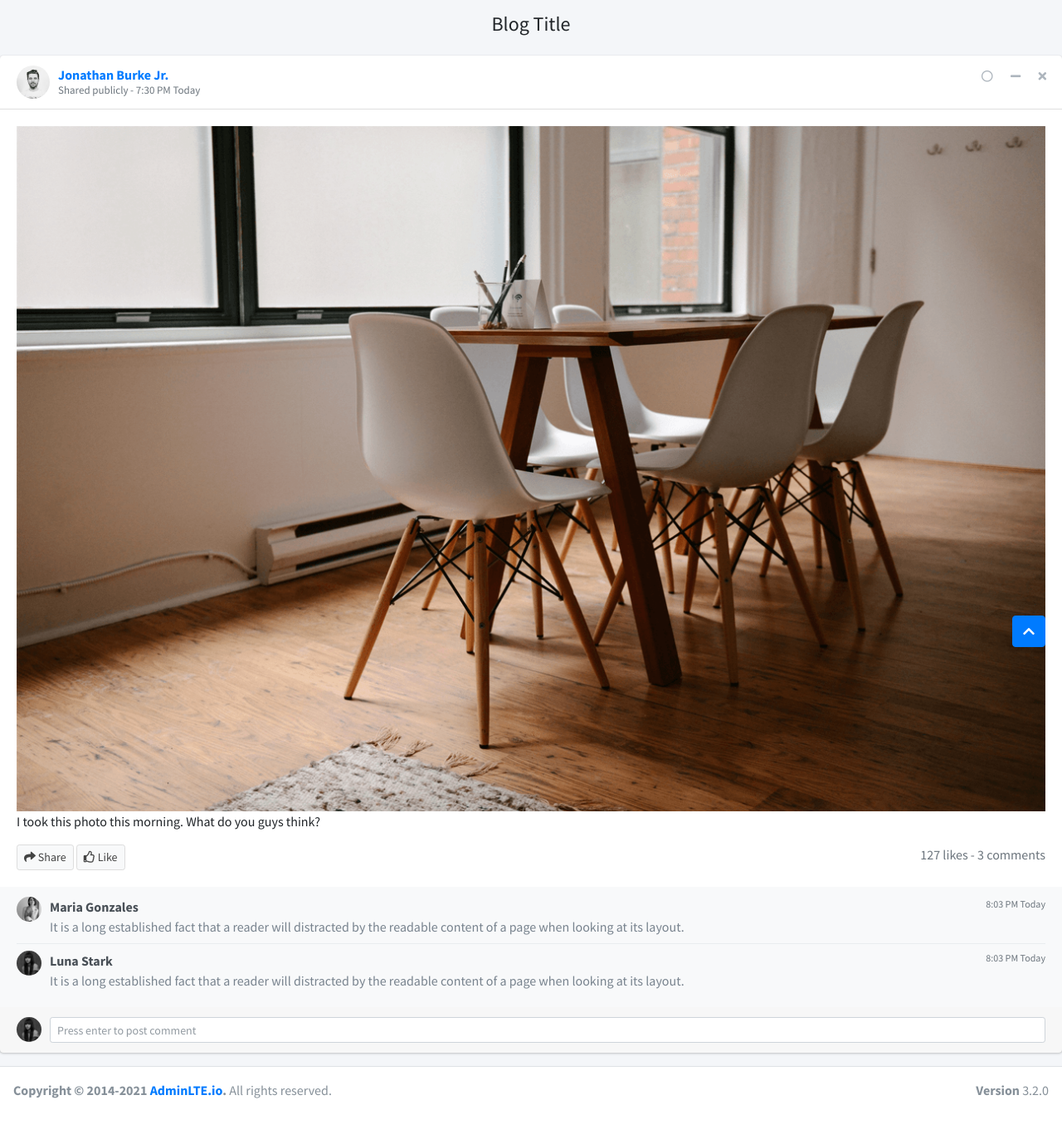
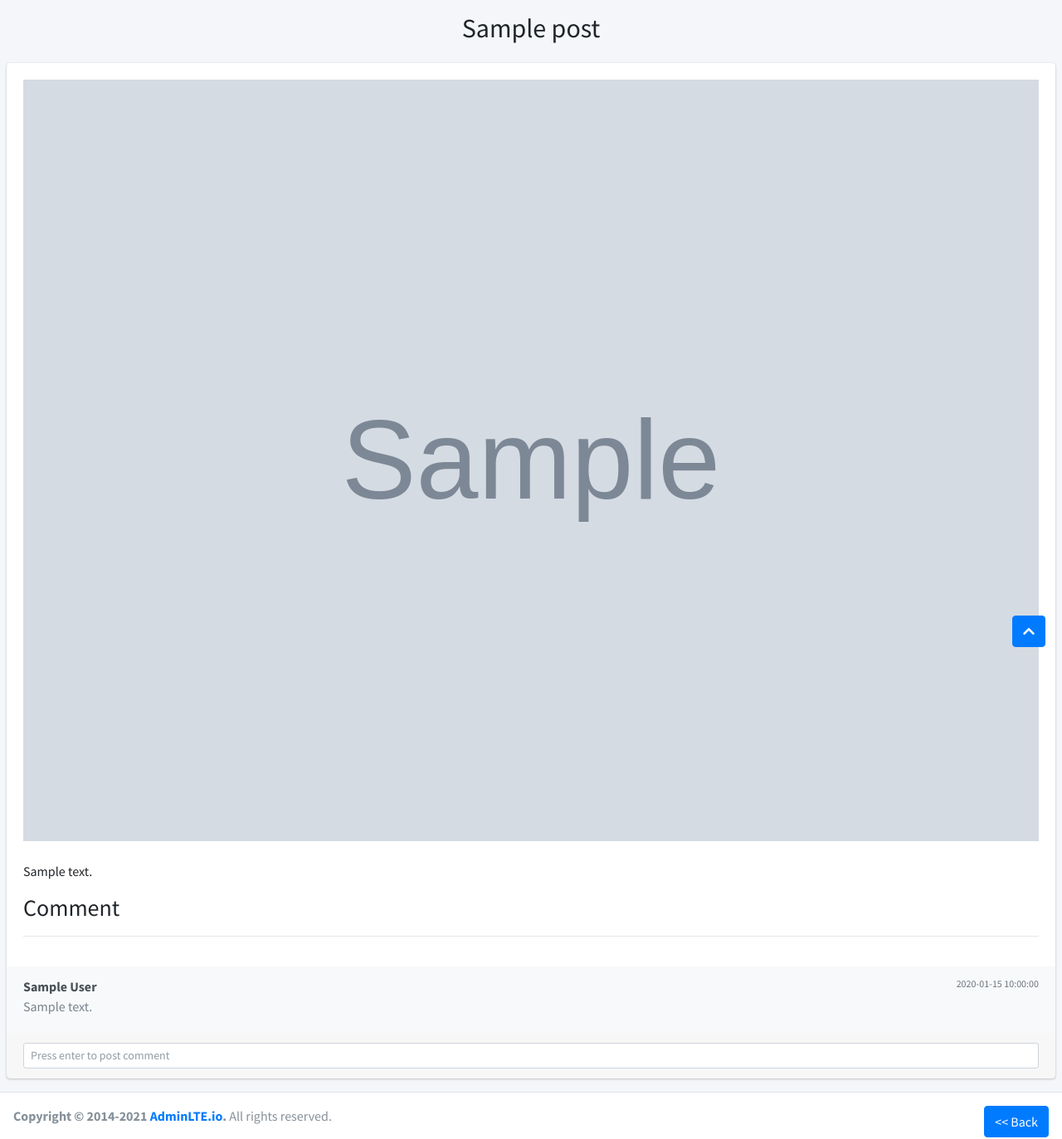
Before and after one commit to htetzawphyo/php_blog-pure-PHP, a PHP site: page /blogdetail.php?id=1 in a window 1280 px wide. Shown: the whole page at 83% size. Before the commit the page ends 1324 px from the top, so only its background shows below. Run offline with PHP 8.4, Linux system fonts and the light colour scheme; the visitor is signed in with stand-in values (Sample User, id 1); tables that the repository leaves empty or names only in its code hold one stand-in row (values such as "Sample post"); grey boxes marked "Sample" are stand-in pictures; some libraries are stand-ins or nearby versions.

Commit message:
2nd commit

```diff
--- a/blogdetail.php
+++ b/blogdetail.php
@@ -1,3 +1,48 @@
+<?php
+   session_start();
+   require "config/config.php";
+
+   if(empty($_SESSION['id']) and empty($_SESSION['logged_in'])){
+     header('location: login.php');
+   }
+
+   $statement = $pdo->prepare("SELECT * FROM posts WHERE id=".$_GET['id']);
+   $statement->execute();
+   $result = $statement->fetch();
+
+   // PUT COMMENT
+     $blogId = $_GET['id'];
+     if($_POST){
+       $comment = $_POST['comment'];
+
+       $stament = $pdo->prepare("INSERT INTO comments (content, author_id, post_id)
+                                 VALUES (:content, :author_id, :post_id)");
+       $result = $stament->execute([
+         ':content' => $comment,
+         ':author_id' => $_SESSION['id'],
+         ':post_id' => $blogId
+       ]);
+       header('location: blogdetail.php?id='.$blogId);
+     }
+
+     //SHOW COMMENT
+     $stmtcmt = $pdo->prepare("SELECT * FROM comments WHERE post_id=".$blogId);
+     $stmtcmt->execute();
+     $resultcmt = $stmtcmt->fetchAll();
+
+     // SHOW USER NAME IN COMMENT
+     $resultaut = [];
+     if($resultcmt){
+       foreach ($resultcmt as $key => $value) {
+         $authorId = $resultcmt[$key]['author_id'];
+         $stmtaut = $pdo->prepare("SELECT * FROM users WHERE id=".$authorId);
+         $stmtaut->execute();
+         $resultaut[] = $stmtaut->fetchAll();
+       }
+     }
+
+?>
+
 <!DOCTYPE html>
 <html lang="en">
 <head>
@@ -22,84 +67,43 @@
     <!-- Content Header (Page header) -->
     <section class="content-header">
       <div class="container-fluid">
-        <h4 class="text-center">Blog Title</h4>
+
+        <h2 class="text-center"><?php echo $result['title'] ?></h2>
       </div><!-- /.container-fluid -->
     </section>
-
-    <div class="row">
+    <section class="content">
+      <div class="row">
       <div class="col-md-12">
         <!-- Box Comment -->
         <div class="card card-widget">
-          <div class="card-header">
-            <div class="user-block">
-              <img class="img-circle" src="dist/img/user1-128x128.jpg" alt="User Image">
-              <span class="username"><a href="#">Jonathan Burke Jr.</a></span>
-              <span class="description">Shared publicly - 7:30 PM Today</span>
-            </div>
-            <!-- /.user-block -->
-            <div class="card-tools">
-              <button type="button" class="btn btn-tool" title="Mark as read">
-                <i class="far fa-circle"></i>
-              </button>
-              <button type="button" class="btn btn-tool" data-card-widget="collapse">
-                <i class="fas fa-minus"></i>
-              </button>
-              <button type="button" class="btn btn-tool" data-card-widget="remove">
-                <i class="fas fa-times"></i>
-              </button>
-            </div>
-            <!-- /.card-tools -->
-          </div>
-          <!-- /.card-header -->
+
           <div class="card-body">
-            <img class="img-fluid pad" src="dist/img/photo2.png" alt="Photo">
+            <img class="img-fluid pad w-100 mb-4" src="admin/images/<?php echo $result['image'] ?>" alt="Photo">
 
-            <p>I took this photo this morning. What do you guys think?</p>
-            <button type="button" class="btn btn-default btn-sm"><i class="fas fa-share"></i> Share</button>
-            <button type="button" class="btn btn-default btn-sm"><i class="far fa-thumbs-up"></i> Like</button>
-            <span class="float-right text-muted">127 likes - 3 comments</span>
+            <p class="mb-3"><?php echo $result['content'] ?></p>
+            <h3>Comment</h3>
+            <hr>
           </div>
           <!-- /.card-body -->
           <div class="card-footer card-comments">
-            <div class="card-comment">
-              <!-- User image -->
-              <img class="img-circle img-sm" src="dist/img/user3-128x128.jpg" alt="User Image">
+            <?php if($resultcmt)
+              foreach ($resultcmt as $key => $value) { ?>
+                <div class="card-comment">
+                  <div class="comment-text ml-0">
+                    <span class="username">
+                      <?php echo $resultaut[$key][0]['name']; ?>
+                      <span class="text-muted float-right"><?php echo $value['created_at'] ?></span>
+                    </span>
+                <?php echo $value['content'] ?>
+                  </div>
+                </div>
+          <?php } ?>
 
-              <div class="comment-text">
-                <span class="username">
-                  Maria Gonzales
-                  <span class="text-muted float-right">8:03 PM Today</span>
-                </span><!-- /.username -->
-                It is a long established fact that a reader will distracted
-                by the readable content of a page when looking at its layout.
-              </div>
-              <!-- /.comment-text -->
-            </div>
-            <!-- /.card-comment -->
-            <div class="card-comment">
-              <!-- User image -->
-              <img class="img-circle img-sm" src="dist/img/user4-128x128.jpg" alt="User Image">
-
-              <div class="comment-text">
-                <span class="username">
-                  Luna Stark
-                  <span class="text-muted float-right">8:03 PM Today</span>
-                </span><!-- /.username -->
-                It is a long established fact that a reader will distracted
-                by the readable content of a page when looking at its layout.
-              </div>
-              <!-- /.comment-text -->
-            </div>
-            <!-- /.card-comment -->
           </div>
           <!-- /.card-footer -->
           <div class="card-footer">
-            <form action="#" method="post">
-              <img class="img-fluid img-circle img-sm" src="dist/img/user4-128x128.jpg" alt="Alt Text">
-              <!-- .img-push is used to add margin to elements next to floating images -->
-              <div class="img-push">
-                <input type="text" class="form-control form-control-sm" placeholder="Press enter to post comment">
-              </div>
+            <form action="" method="post">
+                <input name="comment" type="text" class="form-control form-control-sm" placeholder="Press enter to post comment">
             </form>
           </div>
           <!-- /.card-footer -->
@@ -108,6 +112,7 @@
       </div>
       <!-- /.col -->
     </div>
+    </section>
 
     <a id="back-to-top" href="#" class="btn btn-primary back-to-top" role="button" aria-label="Scroll to top">
       <i class="fas fa-chevron-up"></i>
@@ -117,7 +122,7 @@
 
   <footer class="main-footer ml-0">
     <div class="float-right d-none d-sm-block">
-      <b>Version</b> 3.2.0
+        <a href="index.php" class="btn btn-primary"><< Back</a>
     </div>
     <strong>Copyright &copy; 2014-2021 <a href="https://adminlte.io">AdminLTE.io</a>.</strong> All rights reserved.
   </footer>
```
Also changed, not shown: index.php (+34 -86 lines), login.php (added, +98 -0 lines), logout.php (added, +8 -0 lines), register.php (added, +110 -0 lines), admin/images/837094.jpg (added).
